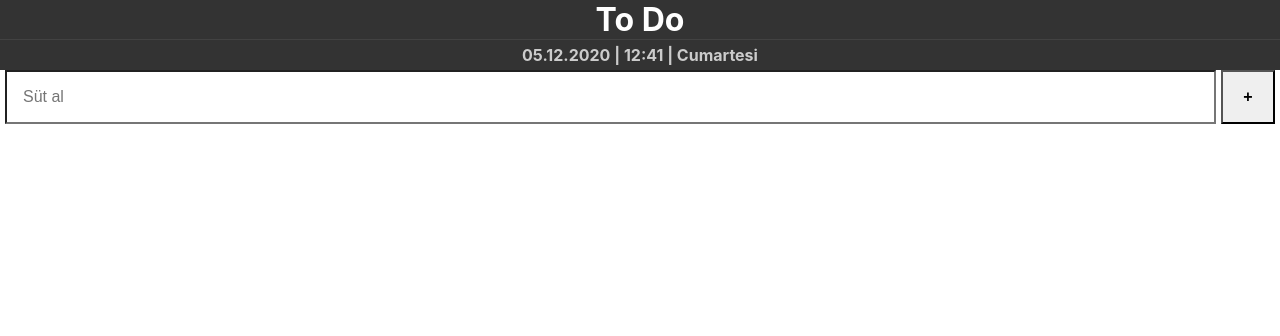
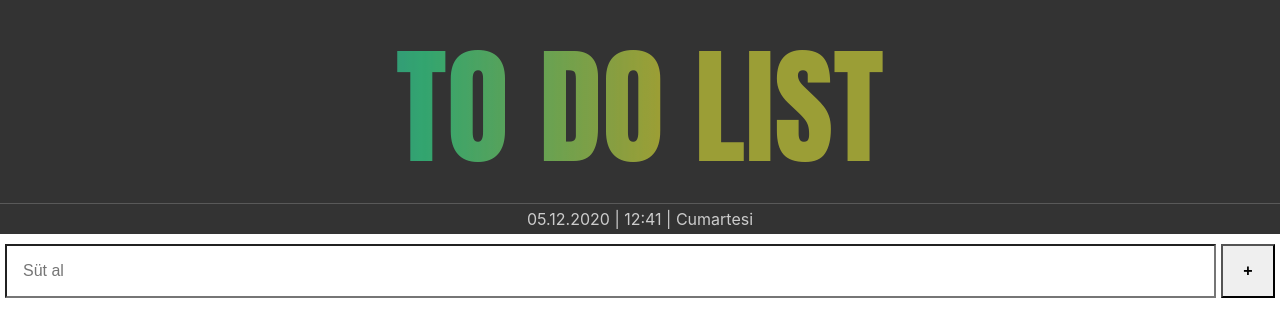
Before and after one commit to aydgn/todo, a React (Create React App) app: page / in a window 1280 px wide. Shown: the top 336 px of the page. Built offline with nearby package versions, Linux system fonts and the light colour scheme.

Commit message:
todo başlık css

```diff
--- a/src/App.scss
+++ b/src/App.scss
@@ -1,37 +1,50 @@
 body {
   padding: 0;
   margin: 0;
+  background-color: #fff;
+  text-align: center;
   font-family: -apple-system, BlinkMacSystemFont, "Segoe UI", Roboto, Oxygen,
     Ubuntu, Cantarell, "Open Sans", "Helvetica Neue", sans-serif;
-  background-color: #fff;
 }
 
 header {
   margin: 0;
-  padding: 0;
+  padding-top: 10px;
   background-color: #333;
   color: white;
-  h1 {
+  .title {
     margin: 0;
     padding: 0;
     border-bottom: 1px solid rgb(66, 66, 66);
+
+    font-family: Impact, Haettenschweiler, "Arial Narrow Bold", sans-serif;
+    text-transform: uppercase;
+    font-size: 10vw;
+    background: linear-gradient(
+      90deg,
+      #ff5555 -8.25%,
+      #0000ff 2.57%,
+      #00bf66 33.08%,
+      #b0b305 51.57%
+    );
+    color: #000;
+    mix-blend-mode: exclusion;
+    background-clip: text;
+    text-fill-color: transparent;
+    -webkit-background-clip: text;
+    -webkit-text-fill-color: transparent;
   }
   span.zaman {
     display: inline-block;
     padding: 5px;
-    font-weight: bold;
     color: #ccc;
   }
 }
 
 .todo-app {
-  margin: auto;
-  text-align: center;
-  margin-left: auto;
-  margin-right: auto;
-}
   .todo-input,
   button {
+    margin-top: 10px;
     padding: 1rem;
     font-size: 1rem;
     -webkit-appearance: none;
@@ -53,3 +66,4 @@ button {
     margin-right: 5px;
     margin-left: 5px;
   }
+}
--- a/src/components/Header.js
+++ b/src/components/Header.js
@@ -3,7 +3,7 @@ import Zaman from "./Zaman";
 const Header = () => {
   return (
     <header>
-      <h1 className="title">To Do</h1>
+      <h1 className="title">To Do list</h1>
       <div className="header-date">
         <span className="zaman">
           <Zaman />
```
Also changed, not shown: 1 other file (tests, documents, lock files or other folders). Lines whose indentation alone changed are shown as unchanged.
